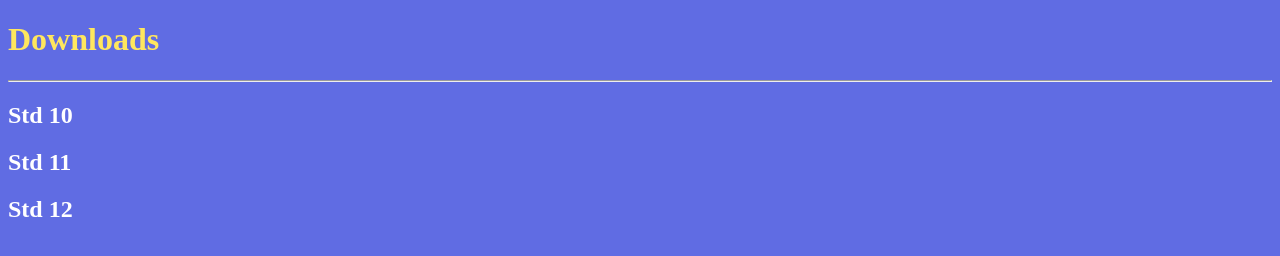
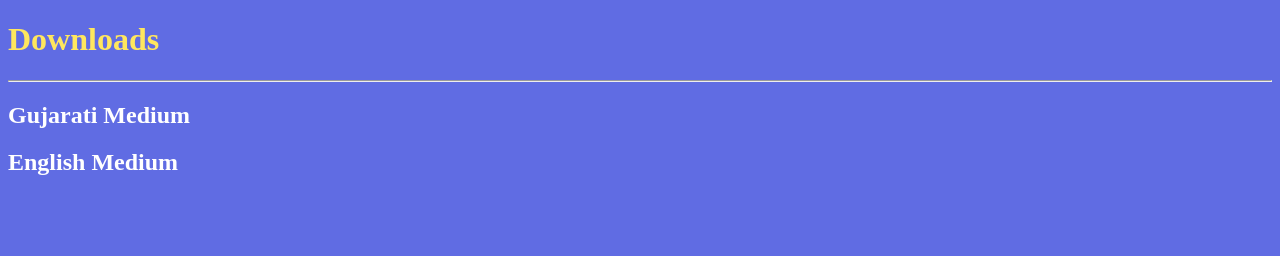
Before and after one commit to Dharmeshchahwala/Chahwala, a plain HTML site: page ser.html in a window 1280 px wide. Drawn offline with Linux system fonts and the light colour scheme.

Commit message:
Update ser.html

```diff
--- a/ser.html
+++ b/ser.html
@@ -28,8 +28,9 @@
 </head>
 <body>
     <h1>Downloads</h1><hr>
-   <a href="std10.html"><h2> Std 10 </h2></a>
-   <a href="std11.html"><h2> Std 11 </h2></a>
-   <a href="std12.html"><h2> Std 12 </h2></a>
+   <a href="Guj.html"><h2> Gujarati Medium </h2></a>
+   <a href="https://drive.google.com/file/d/1HY6-D2fkKPo07gbVF73WAsoaZWVhbGla/view?usp=sharing"><h2> English Medium</h2></a>
+
+
 </body>
 </html>
```
